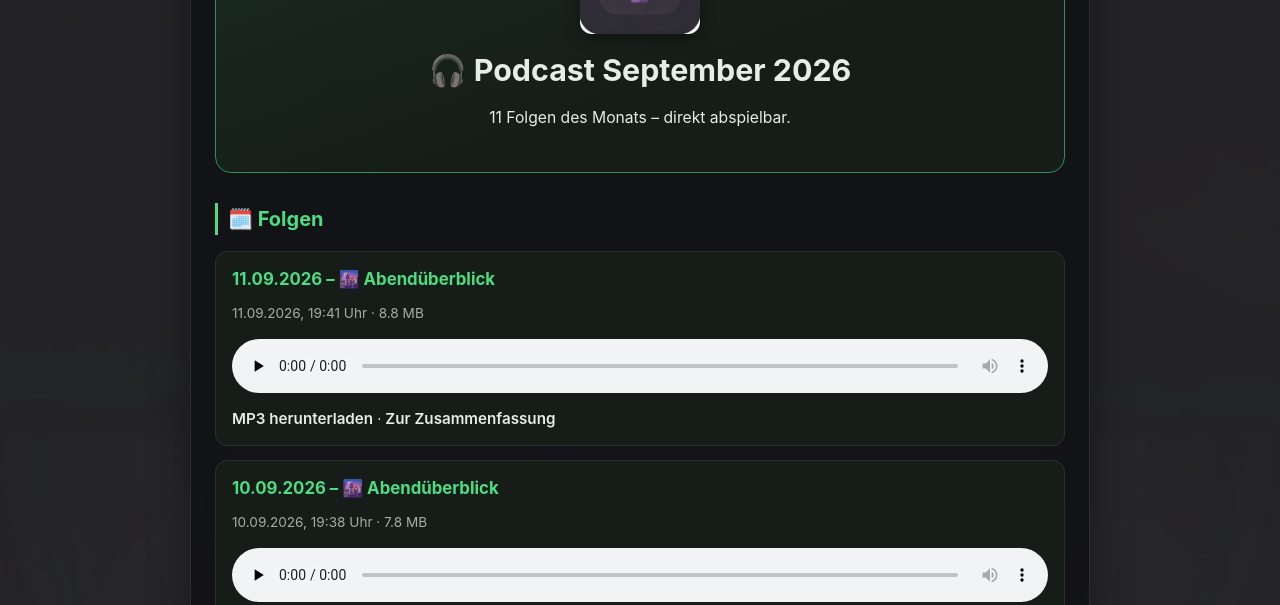
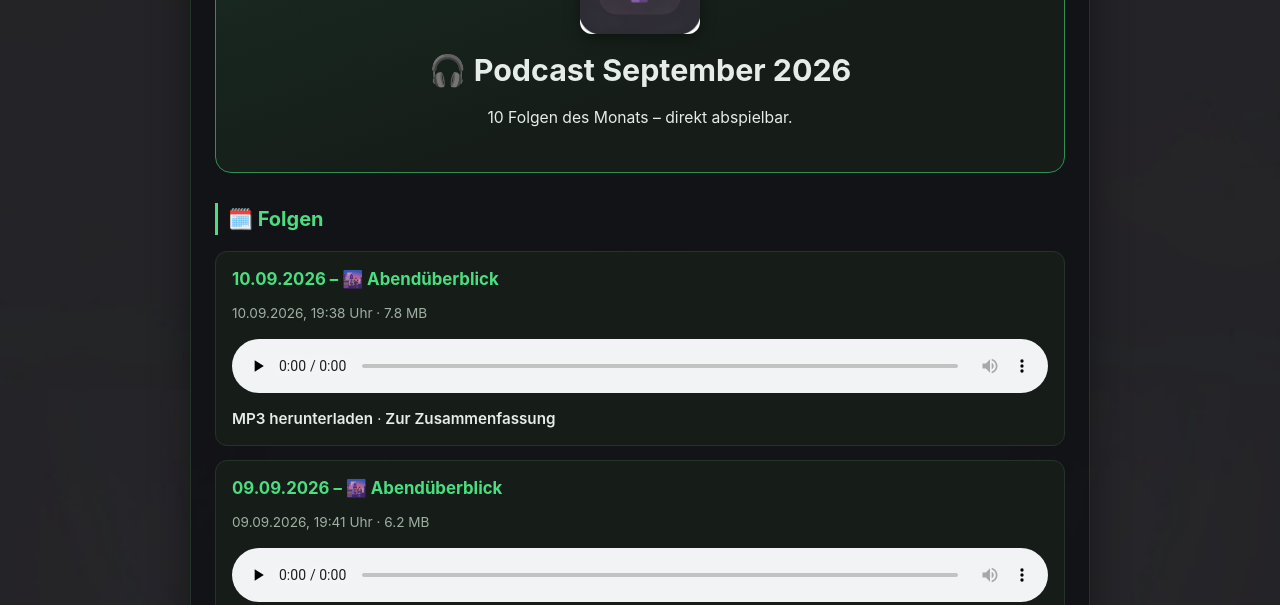
Before and after one commit to Ubuntu51/news-wiki, a Jekyll site: the page built from 2026/09/podcast.md, in a window 1280 px wide and 900 px high. Shown: the part 295-900 px from the top of the window. Built offline with Jekyll 4.4.1, drawn with Linux system fonts in a browser that asks for light colours.

Commit message:
Monats-Podcastseite September: Folge vom 11.09. entfernt

```diff
--- a/2026/09/podcast.md
+++ b/2026/09/podcast.md
@@ -7,17 +7,10 @@ body_class: podcast
 <div class="hero">
   <img class="podcast-logo" src="../../assets/podcast/logo.jpg" alt="News-Podcast Logo" width="120">
   <h1>🎧 Podcast September 2026</h1>
-  <p>11 Folgen des Monats – direkt abspielbar.</p>
+  <p>10 Folgen des Monats – direkt abspielbar.</p>
 </div>
 
 ## 🗓️ Folgen
-
-<div class="card podcast-episode">
-<h3>11.09.2026 – 🌆 Abendüberblick</h3>
-<p class="meta">11.09.2026, 19:41 Uhr · 8.8 MB</p>
-<audio controls preload="none" src="https://ubuntu51.github.io/news-wiki/2026/09/2026-09-11_19-41.mp3"></audio>
-<p class="links"><a href="https://ubuntu51.github.io/news-wiki/2026/09/2026-09-11_19-41.mp3">MP3 herunterladen</a> · <a href="https://ubuntu51.github.io/news-wiki/2026/09/2026-09-11_19-41.html">Zur Zusammenfassung</a></p>
-</div>
 
 <div class="card podcast-episode">
 <h3>10.09.2026 – 🌆 Abendüberblick</h3>
```
